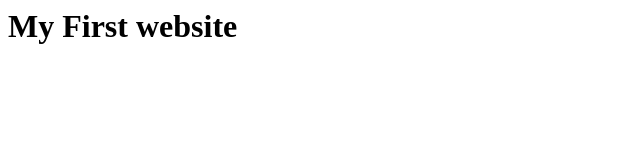
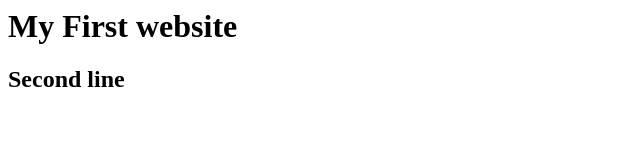
Before and after one commit to Pradeepnayak/Day9git, a plain HTML site: page index.html in a window 1280 px wide. Shown: the whole page, without its empty margins (0-640 px from the left). Drawn offline with Linux system fonts and the light colour scheme.

Commit message:
second line added

```diff
--- a/index.html
+++ b/index.html
@@ -1,2 +1,3 @@
 
 <h1>My First website<h1>
+<h2>Second line<h1>
```
